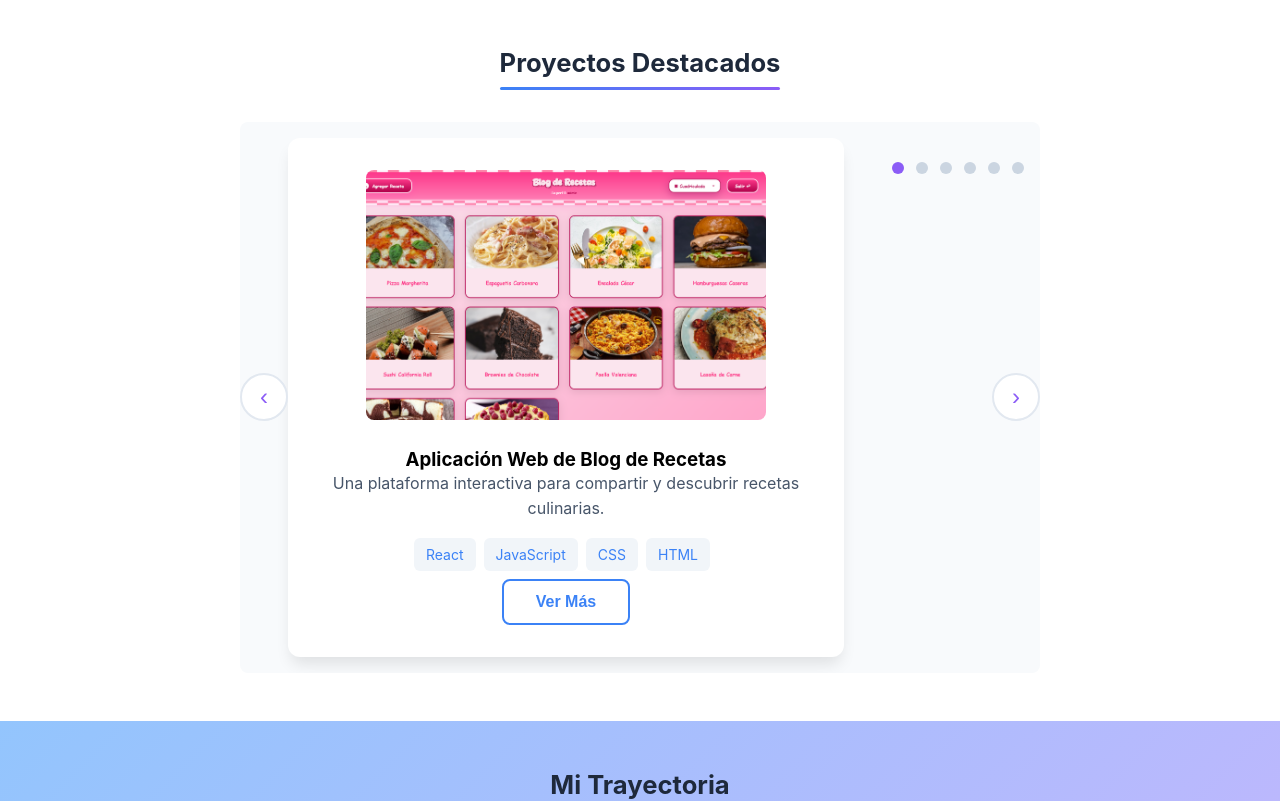
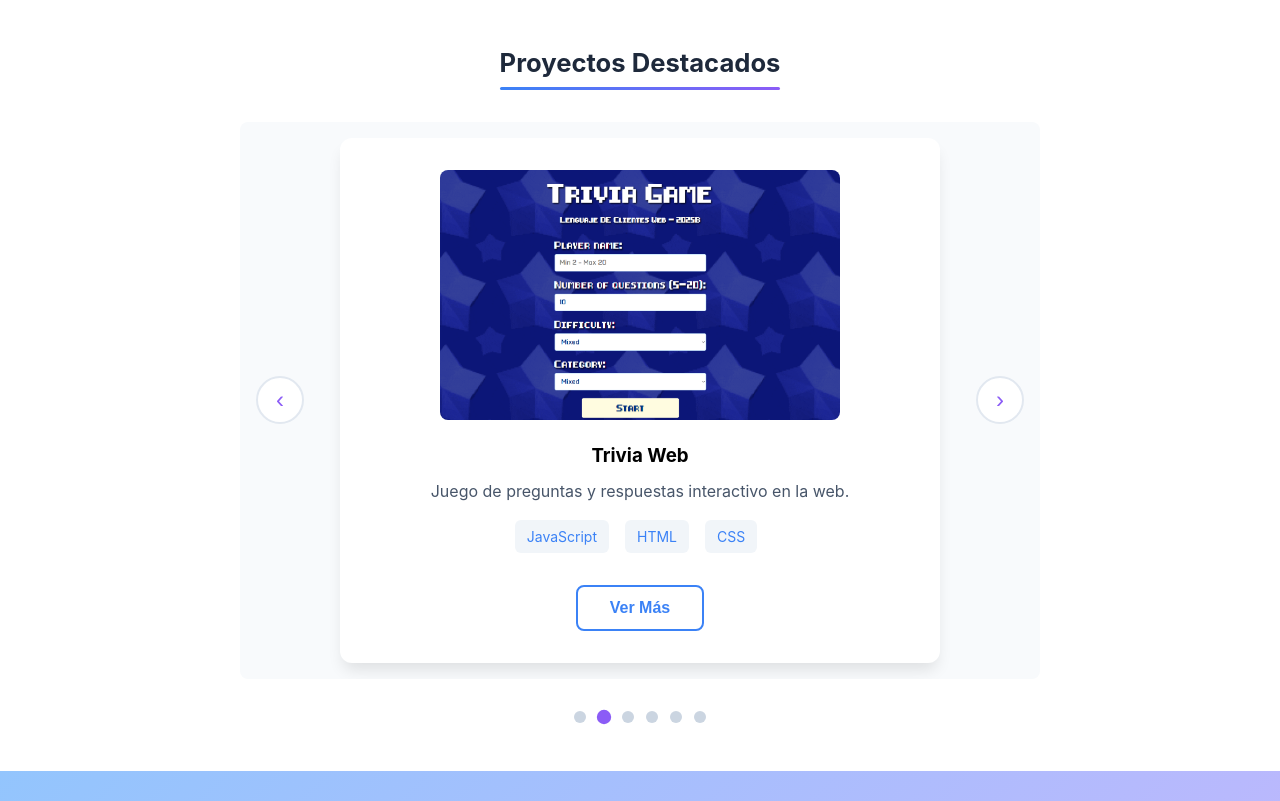
Before and after one commit to gabrp2908/Frameworks_Proyecto3, a React (Create React App) app: page / in a window 1280 px wide. Shown: the part 600-1401 px from the top of the page. Built offline with nearby package versions, Linux system fonts and the light colour scheme.

Commit message:
fix: Componente FeaturedProjects

```diff
--- a/src/components/Home/FeaturedProjects.css
+++ b/src/components/Home/FeaturedProjects.css
@@ -1,23 +1,75 @@
 .featured-projects {
   padding: var(--space-2xl) var(--space-lg);
+  display: flex;
+  flex-direction: column;
+  align-items: center;
+}
+
+.carousel-wrapper {
+  width: 100%;
+  display: flex;
+  flex-direction: column;
+  align-items: center;
 }
 
 .carousel-container {
   max-width: 800px;
+  width: 100%;
   margin: 0 auto;
   position: relative;
+  display: flex;
+  justify-content: center;
+  align-items: center;
+  gap: var(--space-xl);
 }
 
+/* Contenedor del slide con animación */
 .carousel-slide {
   background: var(--bg-white);
   border-radius: var(--radius-lg);
   padding: var(--space-xl);
   box-shadow: var(--shadow-lg);
-  margin: 0 var(--space-xl);
+  width: 100%;
+  max-width: 600px;
+  margin: 0 auto;
+  display: flex;
+  justify-content: center;
+  opacity: 1;
+  transform: translateX(0);
+  transition: opacity 0.3s ease, transform 0.3s ease;
+}
+
+/* Estados de animación */
+.carousel-slide.next.transitioning {
+  opacity: 0;
+  transform: translateX(30px);
+}
+
+.carousel-slide.prev.transitioning {
+  opacity: 0;
+  transform: translateX(-30px);
+}
+
+.carousel-slide:not(.transitioning) {
+  opacity: 1;
+  transform: translateX(0);
 }
 
 .project-slide {
   text-align: center;
+  width: 100%;
+  display: flex;
+  flex-direction: column;
+  align-items: center;
+}
+
+.image-container {
+  width: 100%;
+  display: flex;
+  justify-content: center;
+  margin-bottom: var(--space-lg);
+  overflow: hidden;
+  border-radius: var(--radius-md);
 }
 
 .project-image {
@@ -26,13 +78,17 @@
   height: 250px;
   object-fit: cover;
   border-radius: var(--radius-md);
-  margin-bottom: var(--space-lg);
+  margin: 0 auto;
+  display: block;
+  transition: transform 0.3s ease;
 }
 
+.project-image:hover {
+  transform: scale(1.02);
+}
+
+/* Botones de navegación */
 .carousel-btn {
-  position: absolute;
-  top: 50%;
-  transform: translateY(-50%);
   background: var(--bg-white);
   border: 2px solid var(--border-light);
   width: 48px;
@@ -44,23 +100,37 @@
   font-size: 1.5rem;
   color: var(--primary-purple);
   cursor: pointer;
-  transition: all 0.2s;
+  transition: all 0.2s ease;
+  flex-shrink: 0;
 }
 
-.carousel-btn:hover {
+.carousel-btn:hover:not(:disabled) {
   background: var(--primary-blue);
   color: white;
   border-color: var(--primary-blue);
+  transform: scale(1.1);
 }
 
-.carousel-btn.prev { left: 0; }
-.carousel-btn.next { right: 0; }
+.carousel-btn:disabled {
+  opacity: 0.5;
+  cursor: not-allowed;
+}
+
+/* Controles inferiores */
+.carousel-controls {
+  margin-top: var(--space-xl);
+  display: flex;
+  flex-direction: column;
+  align-items: center;
+  gap: var(--space-md);
+  width: 100%;
+}
 
 .carousel-dots {
   display: flex;
   justify-content: center;
   gap: var(--space-sm);
-  margin-top: var(--space-lg);
+  margin: 0;
 }
 
 .dot {
@@ -70,9 +140,140 @@
   background: var(--border-medium);
   border: none;
   cursor: pointer;
-  transition: background 0.2s;
+  transition: all 0.3s ease;
 }
 
 .dot.active {
   background: var(--primary-purple);
+  transform: scale(1.2);
 }
+
+.dot:hover:not(:disabled) {
+  background: var(--primary-blue);
+  transform: scale(1.1);
+}
+
+.dot:disabled {
+  cursor: not-allowed;
+  opacity: 0.7;
+}
+
+/* Títulos y descripciones con animación sutil */
+.project-title {
+  margin-bottom: var(--space-sm);
+  opacity: 1;
+  transition: opacity 0.3s ease;
+}
+
+.carousel-slide.transitioning .project-title,
+.carousel-slide.transitioning .project-description,
+.carousel-slide.transitioning .technologies {
+  opacity: 0;
+}
+
+.project-description {
+  margin-bottom: var(--space-lg);
+  opacity: 1;
+  transition: opacity 0.3s ease;
+}
+
+.technologies {
+  display: flex;
+  flex-wrap: wrap;
+  justify-content: center;
+  gap: var(--space-xs);
+  margin-bottom: var(--space-lg);
+  opacity: 1;
+  transition: opacity 0.3s ease;
+}
+
+.tech-tag {
+  background: var(--bg-light);
+  padding: var(--space-xs) var(--space-sm);
+  border-radius: var(--radius-full);
+  font-size: 0.875rem;
+  color: var(--text-secondary);
+  transition: all 0.2s ease;
+}
+
+.tech-tag:hover {
+  background: var(--primary-blue-light);
+  color: var(--primary-blue);
+}
+
+/* Indicador de slide actual */
+.slide-counter {
+  font-size: 0.875rem;
+  color: var(--text-secondary);
+  margin-top: var(--space-sm);
+}
+
+/* Estilos responsivos */
+@media (max-width: 768px) {
+  .carousel-container {
+    flex-direction: column;
+    gap: var(--space-md);
+  }
+
+  .carousel-btn {
+    width: 40px;
+    height: 40px;
+    order: 2;
+    margin-top: var(--space-md);
+  }
+
+  .carousel-btn.prev {
+    margin-right: var(--space-md);
+  }
+
+  .carousel-btn.next {
+    margin-left: var(--space-md);
+  }
+
+  .project-image {
+    max-width: 100%;
+    height: 200px;
+  }
+
+  .carousel-slide {
+    padding: var(--space-lg);
+  }
+
+  /* Ajuste de animación para móviles */
+  .carousel-slide.next.transitioning {
+    transform: translateX(20px);
+  }
+
+  .carousel-slide.prev.transitioning {
+    transform: translateX(-20px);
+  }
+}
+
+@media (max-width: 480px) {
+  .carousel-container {
+    gap: var(--space-sm);
+  }
+
+  .carousel-btn {
+    width: 36px;
+    height: 36px;
+    font-size: 1.2rem;
+  }
+
+  .project-image {
+    height: 180px;
+  }
+
+  .featured-projects {
+    padding: var(--space-xl) var(--space-md);
+  }
+
+  /* Ajuste de animación para móviles pequeños */
+  .carousel-slide.next.transitioning {
+    transform: translateX(15px);
+  }
+
+  .carousel-slide.prev.transitioning {
+    transform: translateX(-15px);
+  }
+}
--- a/src/components/Home/FeaturedProjects.jsx
+++ b/src/components/Home/FeaturedProjects.jsx
@@ -1,4 +1,4 @@
-import React, { useState } from 'react';
+import React, { useState, useEffect, useRef } from 'react';
 import { Link } from 'react-router-dom';
 import { projects } from '../../data/projectsData';
 import CustomButton from '../Common/CustomButton';
@@ -6,24 +6,82 @@ import './FeaturedProjects.css';
 
 const FeaturedProjects = () => {
   const [currentSlide, setCurrentSlide] = useState(0);
+  const [isTransitioning, setIsTransitioning] = useState(false);
+  const [direction, setDirection] = useState('next');
+  const autoPlayRef = useRef(null);
 
-  const nextSlide = () => {
+  // Configurar el desplazamiento automático
+  useEffect(() => {
+    autoPlayRef.current = setInterval(() => {
+      handleNext();
+    }, 5000); // Cambia cada 5 segundos
+
+    return () => {
+      if (autoPlayRef.current) {
+        clearInterval(autoPlayRef.current);
+      }
+    };
+  }, []);
+
+  const handleNext = () => {
+    if (isTransitioning) return;
+
+    setIsTransitioning(true);
+    setDirection('next');
+
+    setTimeout(() => {
       setCurrentSlide((prev) => (prev + 1) % projects.length);
+      setIsTransitioning(false);
+    }, 300); // Duración de la animación
   };
 
-  const prevSlide = () => {
+  const handlePrev = () => {
+    if (isTransitioning) return;
+
+    setIsTransitioning(true);
+    setDirection('prev');
+
+    setTimeout(() => {
       setCurrentSlide((prev) => (prev - 1 + projects.length) % projects.length);
+      setIsTransitioning(false);
+    }, 300); // Duración de la animación
+  };
+
+  const goToSlide = (index) => {
+    if (isTransitioning || index === currentSlide) return;
+
+    setIsTransitioning(true);
+    setDirection(index > currentSlide ? 'next' : 'prev');
+
+    setTimeout(() => {
+      setCurrentSlide(index);
+      setIsTransitioning(false);
+    }, 300); // Duración de la animación
   };
 
   return (
     <section className="featured-projects">
       <h2 className="section-title">Proyectos Destacados</h2>
+      <div className="carousel-wrapper">
         <div className="carousel-container">
-        <button className="carousel-btn prev" onClick={prevSlide}>‹</button>
+          <button
+            className="carousel-btn prev"
+            onClick={handlePrev}
+            aria-label="Slide anterior"
+            disabled={isTransitioning}
+          >
+            ‹
+          </button>
 
-        <div className="carousel-slide">
+          <div className={`carousel-slide ${direction} ${isTransitioning ? 'transitioning' : ''}`}>
             <div className="project-slide">
-            <img src={projects[currentSlide].mainImage} alt={projects[currentSlide].title} className="project-image" />
+              <div className="image-container">
+                <img
+                  src={projects[currentSlide].mainImage}
+                  alt={projects[currentSlide].title}
+                  className="project-image"
+                />
+              </div>
               <h3 className="project-title">{projects[currentSlide].title}</h3>
               <p className="project-description">{projects[currentSlide].shortDescription}</p>
               <div className="technologies">
@@ -37,16 +95,28 @@ const FeaturedProjects = () => {
             </div>
           </div>
 
-        <button className="carousel-btn next" onClick={nextSlide}>›</button>
+          <button
+            className="carousel-btn next"
+            onClick={handleNext}
+            aria-label="Slide siguiente"
+            disabled={isTransitioning}
+          >
+            ›
+          </button>
+        </div>
 
+        <div className="carousel-controls">
           <div className="carousel-dots">
             {projects.map((_, index) => (
               <button
                 key={index}
                 className={`dot ${index === currentSlide ? 'active' : ''}`}
-              onClick={() => setCurrentSlide(index)}
+                onClick={() => goToSlide(index)}
+                aria-label={`Ir al slide ${index + 1}`}
+                disabled={isTransitioning}
               />
             ))}
+          </div>
         </div>
       </div>
     </section>
```
Lines whose indentation alone changed are shown as unchanged.
